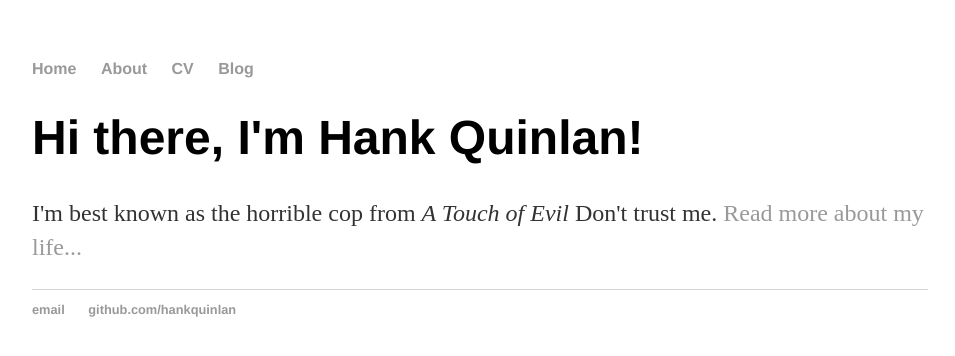
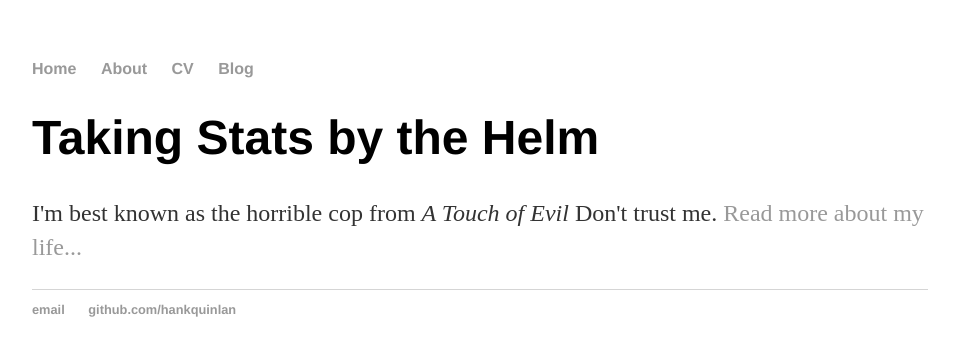
Before and after one commit to JonHelm/StatsByTheHelm.github.io, a plain HTML site: page index.html in a window 1280 px wide. Shown: the whole page, without its empty margins (160-1115 px from the left). Drawn offline with Linux system fonts and the light colour scheme.

Commit message:
Update index.html

```diff
--- a/index.html
+++ b/index.html
@@ -15,7 +15,7 @@
 		</nav>
 		<div class="container">
     		<div class="blurb">
-        		<h1>Hi there, I'm Hank Quinlan!</h1>
+        		<h1>Taking Stats by the Helm</h1>
 				<p>I'm best known as the horrible cop from <em>A Touch of Evil</em> Don't trust me. <a href="/about">Read more about my life...</a></p>
     		</div><!-- /.blurb -->
 		</div><!-- /.container -->
```
